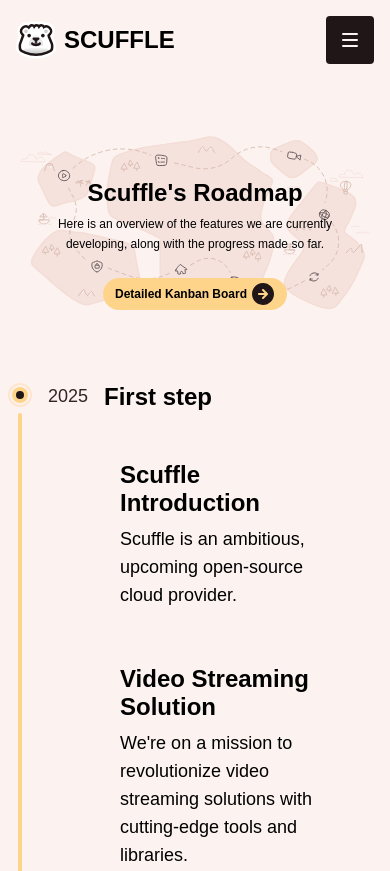
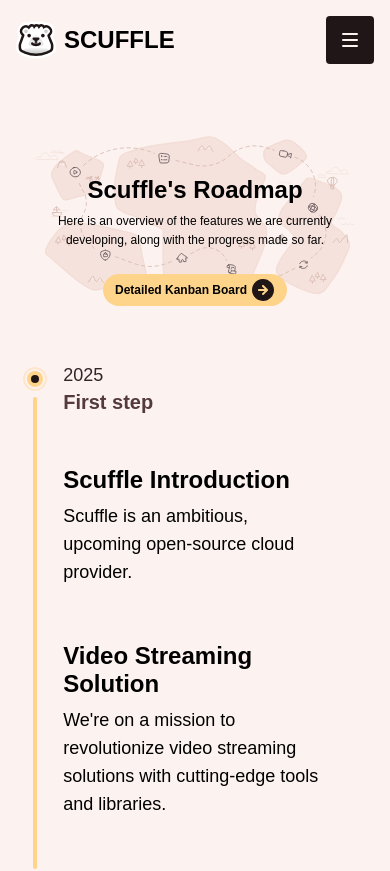
Before and after one commit to ScuffleCloud/landing, a SvelteKit app: page /roadmap in a window 390 px wide. Shown: the top 871 px of the page. Built offline with nearby package versions, Linux system fonts and the light colour scheme; no server answers.

Commit message:
fix roadmap panels

```diff
--- a/src/components/nav/Dropdown.svelte
+++ b/src/components/nav/Dropdown.svelte
@@ -77,7 +77,7 @@
 
             .stats-container-item {
                 flex: 1;
-                min-width: 100px;
+                min-width: 6.25rem;
             }
         }
     }
--- a/src/components/roadmap/RoadmapPanel.svelte
+++ b/src/components/roadmap/RoadmapPanel.svelte
@@ -146,13 +146,25 @@
         }
 
         .title-section {
-            grid-template-columns: 3.5rem 1fr;
-            grid-template-areas: 'year title';
-            align-items: center;
+            grid-template-areas:
+                'year'
+                'title';
+
+            h2 {
+                color: var(--color-brown600);
+                font-size: 1.25rem;
+                line-height: 2rem;
+            }
+
+            .year {
+                line-height: normal;
+            }
         }
 
         .content-section {
-            padding-left: 3rem;
+            .content-card {
+                padding: 1.5rem 1.5rem 1.5rem 0;
+            }
         }
     }
 </style>
--- a/src/routes/roadmap/+page.svelte
+++ b/src/routes/roadmap/+page.svelte
@@ -21,8 +21,9 @@
         padding: 2.5rem 2.5rem;
         width: 100%;
 
-        @media (max-width: 592px) {
-            padding: 2.5rem 1.25rem;
+        @media (max-width: 768px) {
+            /* left/right padding to align roadmap circles with header logo */
+            padding: 2.5rem 2.2rem;
         }
     }
 </style>
```
